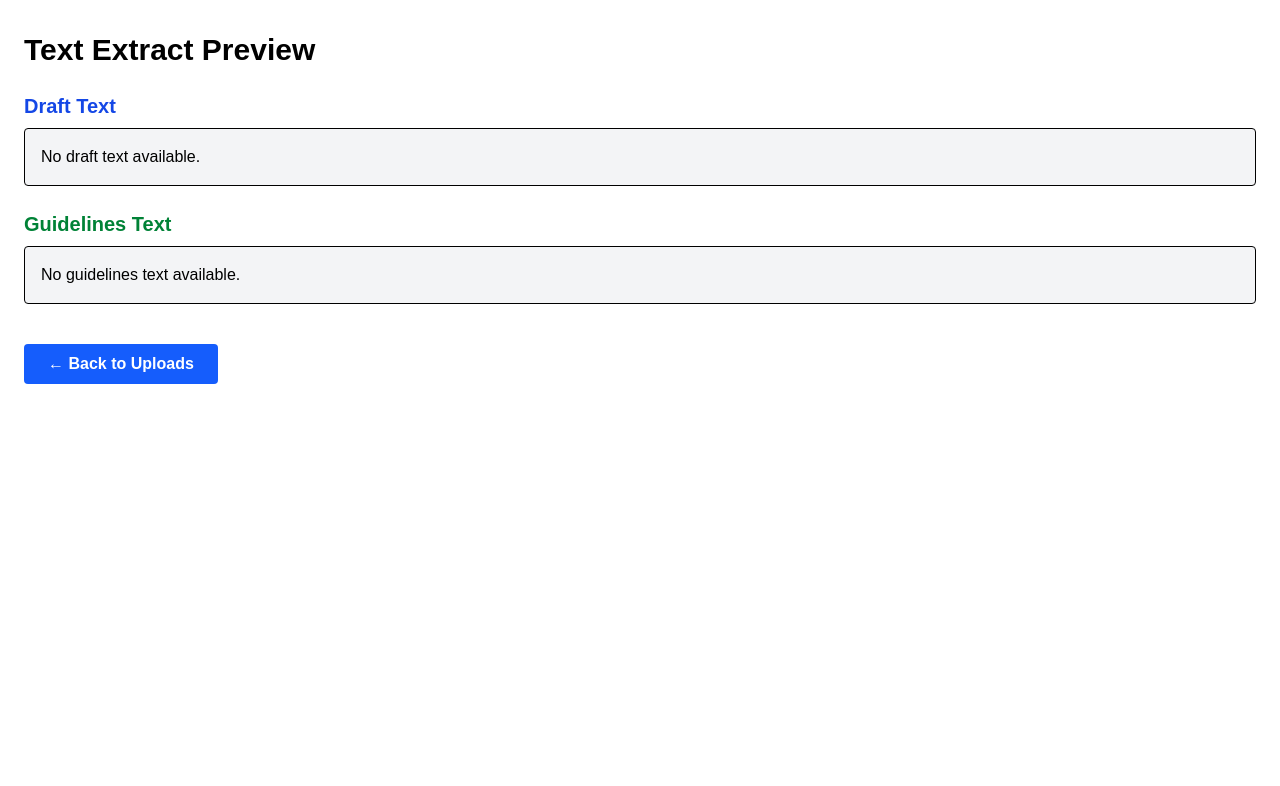
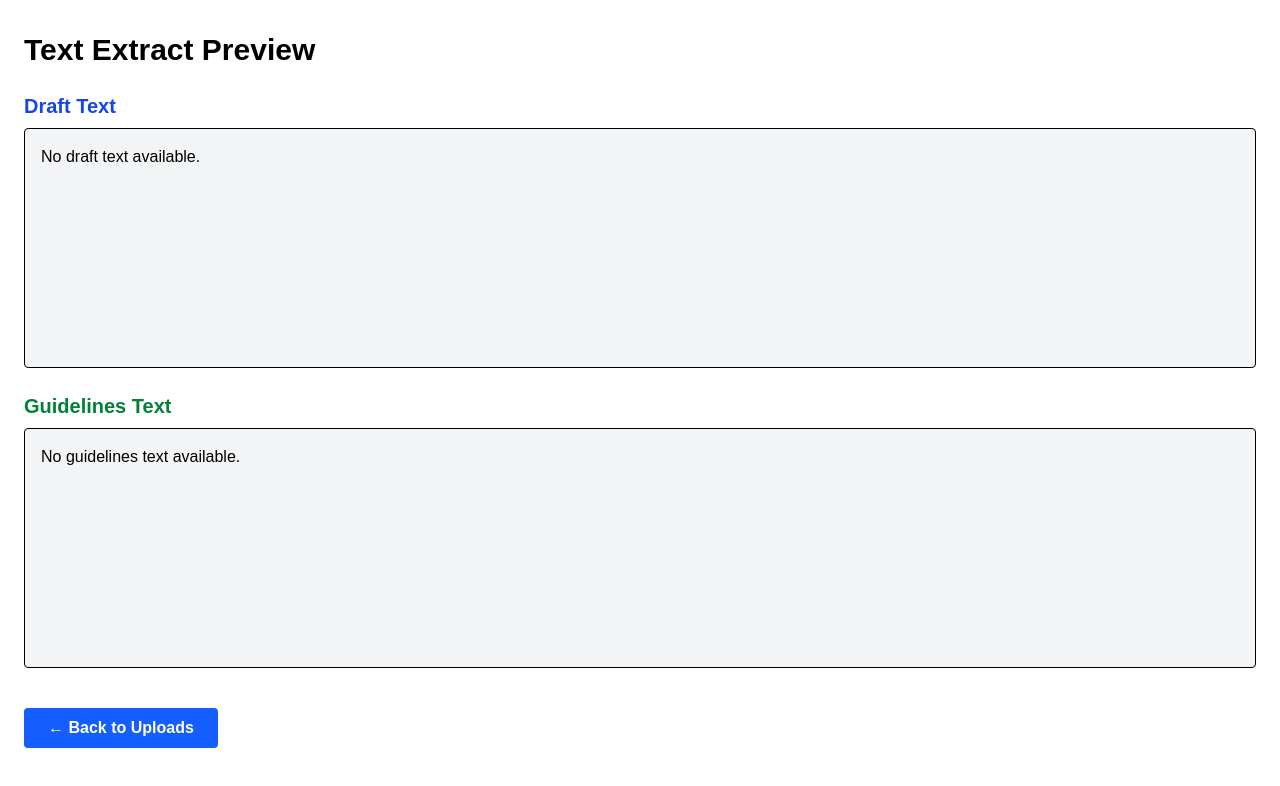
Before and after one commit to bistii1/demo2, a Next.js app: page /textpreview in a window 1280 px wide. Shown: the top 786 px of the page. Built offline with nearby package versions, Linux system fonts and the light colour scheme; no server answers.

Commit message:
better text preview page

```diff
--- a/src/pages/textpreview.tsx
+++ b/src/pages/textpreview.tsx
@@ -8,9 +8,16 @@ export default function TextPreview() {
     const fetchParsedText = async () => {
       try {
         const res = await fetch('/api/parsed-text');
-        const data = await res.json();
-        setDraftText(data?.draft || '');
-        setGuidelinesText(data?.guidelines || '');
+        const json = await res.json();
+
+        console.log('Parsed text response:', json); // ✅ Log response to debug
+
+        // Support both direct and nested formats
+        const draft = json.draft || json?.data?.draft || '';
+        const guidelines = json.guidelines || json?.data?.guidelines || '';
+
+        setDraftText(draft);
+        setGuidelinesText(guidelines);
       } catch (error) {
         console.error('Failed to fetch parsed text', error);
       }
@@ -25,14 +32,14 @@ export default function TextPreview() {
 
       <div className="mb-6">
         <h2 className="text-xl font-semibold text-blue-700 mb-2">Draft Text</h2>
-        <div className="bg-gray-100 border border-black rounded p-4 whitespace-pre-wrap">
+        <div className="bg-gray-100 border border-black rounded p-4 whitespace-pre-wrap h-60 overflow-y-auto">
           {draftText || 'No draft text available.'}
         </div>
       </div>
 
       <div className="mb-6">
         <h2 className="text-xl font-semibold text-green-700 mb-2">Guidelines Text</h2>
-        <div className="bg-gray-100 border border-black rounded p-4 whitespace-pre-wrap">
+        <div className="bg-gray-100 border border-black rounded p-4 whitespace-pre-wrap h-60 overflow-y-auto">
           {guidelinesText || 'No guidelines text available.'}
         </div>
       </div>
```
